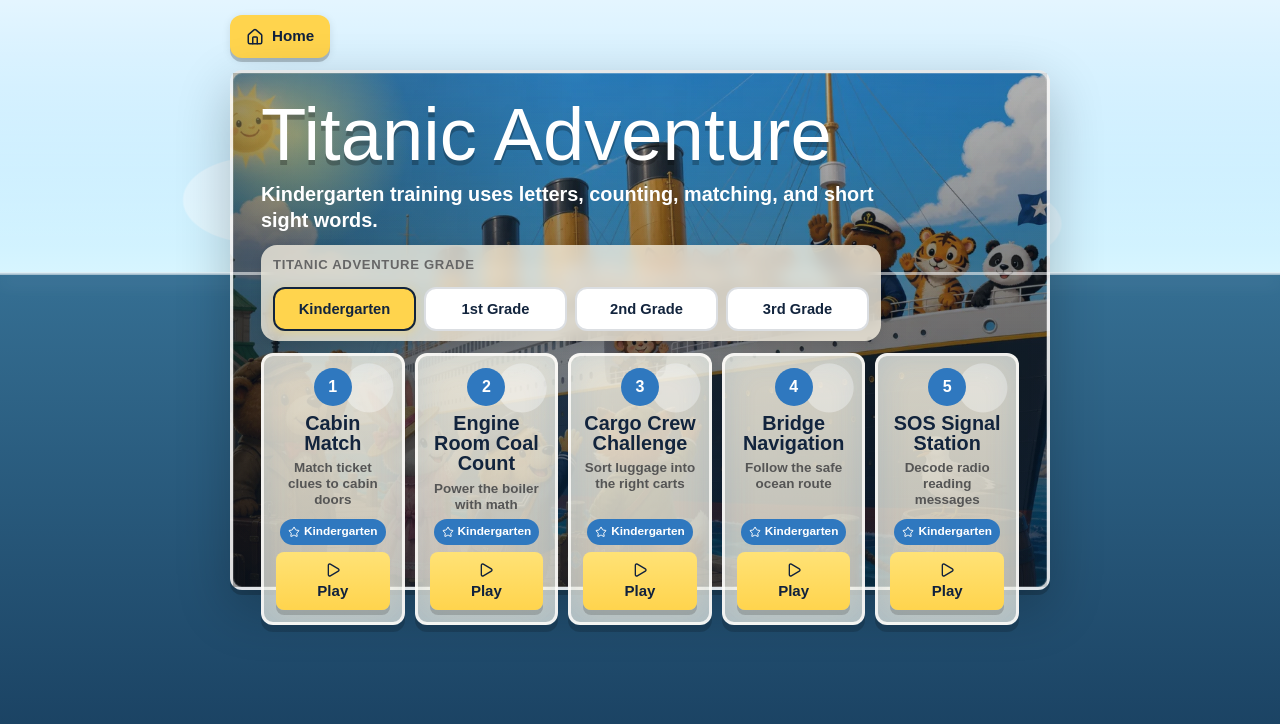
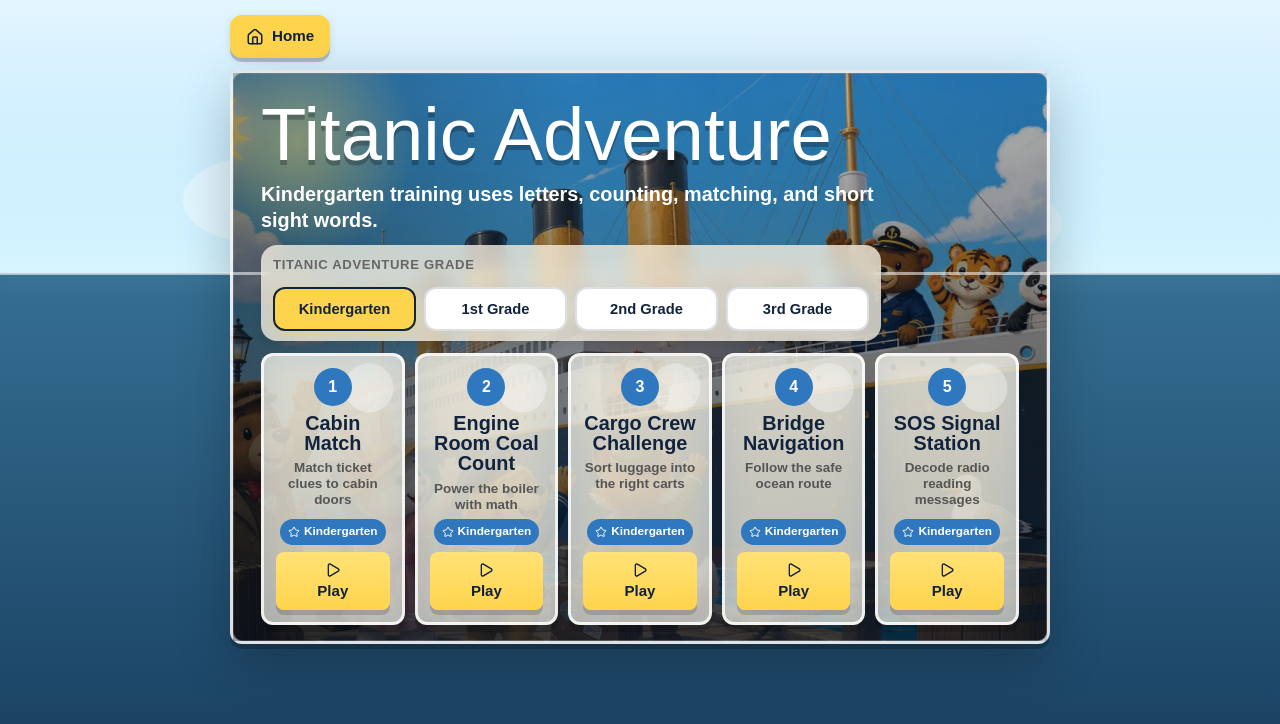
Before and after one commit to bmilici/dipsgiving, a Next.js app: page /titanic-adventure-academy in a window 1280 px wide. Shown: the top 724 px of the page. Built offline with nearby package versions, Linux system fonts and the light colour scheme.

Commit message:
feat: adjust height property to auto for.taa-level-select in CSS

```diff
--- a/src/components/titanic/titanic.css
+++ b/src/components/titanic/titanic.css
@@ -1345,7 +1345,7 @@ body:has(.taa-page) {
 
   .taa-level-select {
     min-height: min(780px, calc(100dvh - 86px)) !important;
-    height: min(780px, calc(100dvh - 86px)) !important;
+    height: auto !important;
     padding: clamp(28px, 3.6vw, 46px) clamp(28px, 3.6vw, 46px) clamp(18px, 2.4vw, 28px) !important;
   }
 
@@ -1446,7 +1446,7 @@ body:has(.taa-page) {
 
 .taa-level-select {
   min-height: min(560px, calc(100dvh - 86px)) !important;
-  height: min(560px, calc(100dvh - 86px)) !important;
+  height: auto !important;
   gap: 12px !important;
   padding: 28px 28px 16px !important;
   background-position: center !important;
@@ -1762,7 +1762,7 @@ body:has(.taa-page) {
 
 .taa-level-select {
   min-height: min(520px, calc(100dvh - 86px)) !important;
-  height: min(520px, calc(100dvh - 86px)) !important;
+  height: auto !important;
 }
 
 .taa-page.is-playing .taa-topbar,
```
